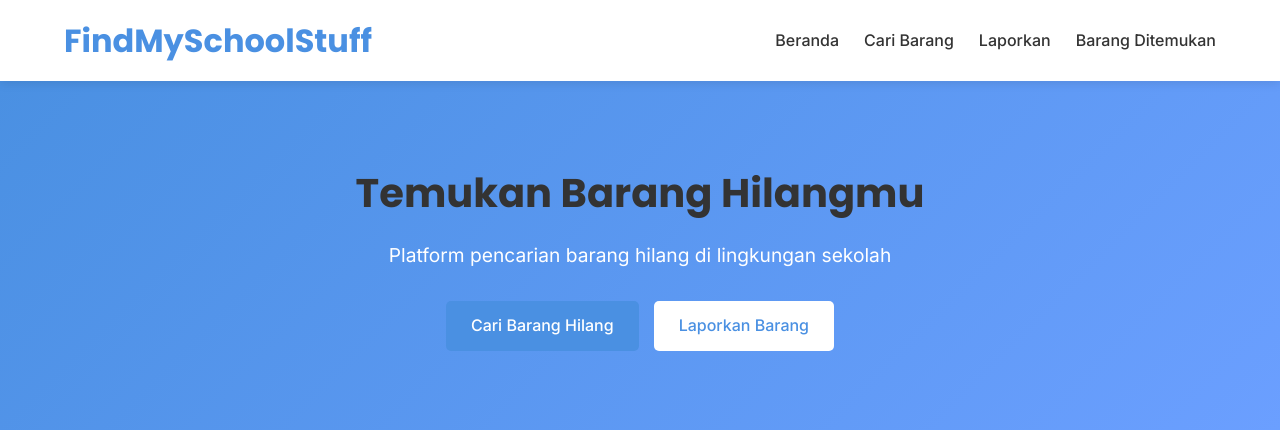
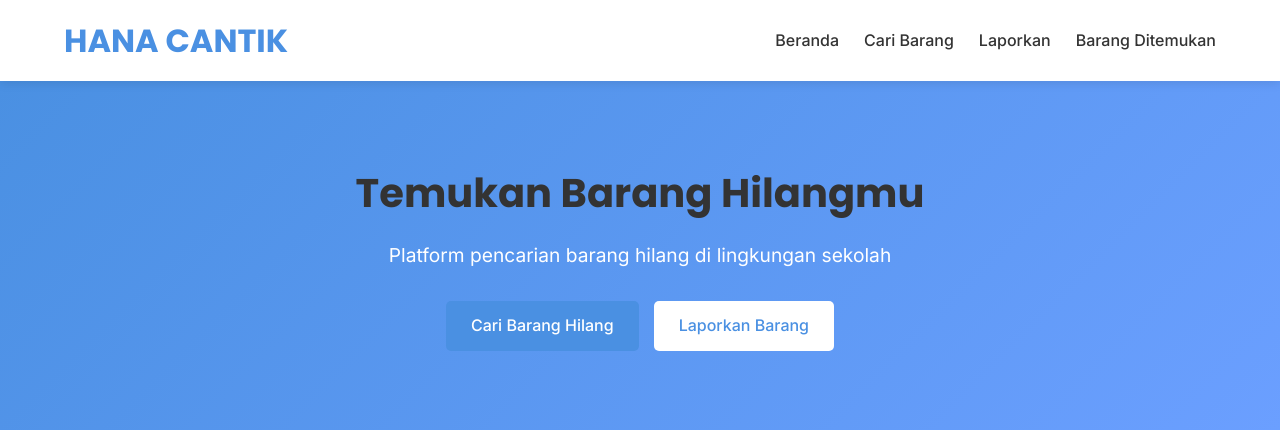
Before and after one commit to owenghiu/psas-19711, a PHP site: page / in a window 1280 px wide. Shown: the top 430 px of the page. Run offline with PHP 8.4, Linux system fonts and the light colour scheme; data comes from the database, SQL or seed files in the repository.

Commit message:
ubah index

```diff
--- a/index.php
+++ b/index.php
@@ -24,7 +24,7 @@ $result_ditemukan = mysqli_query($koneksi, $query_ditemukan);
     <header>
         <div class="container">
             <div class="logo">
-                <h1>FindMySchoolStuff</h1>
+                <h1>HANA CANTIK</h1>
             </div>
             <nav>
                 <ul>
```
